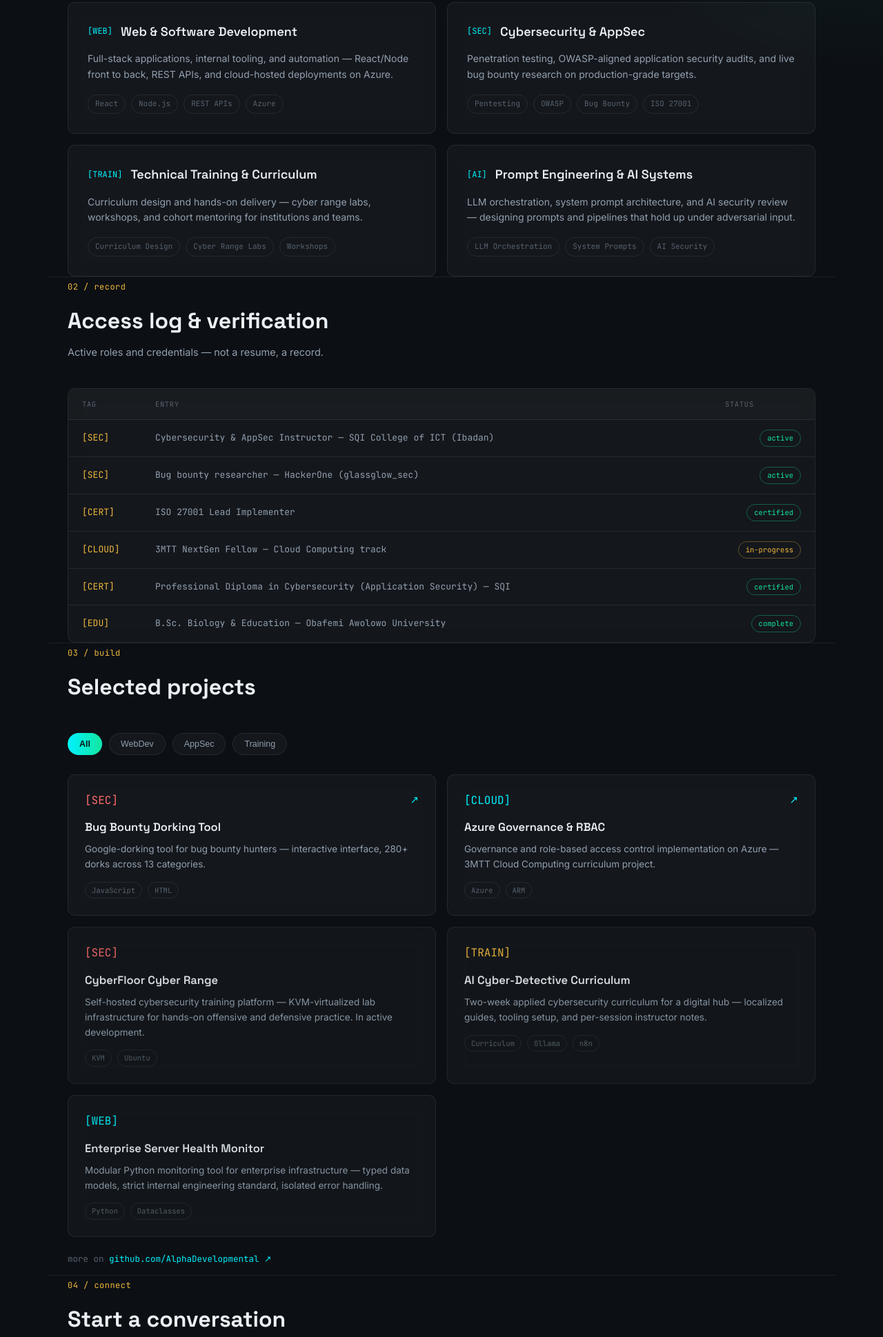
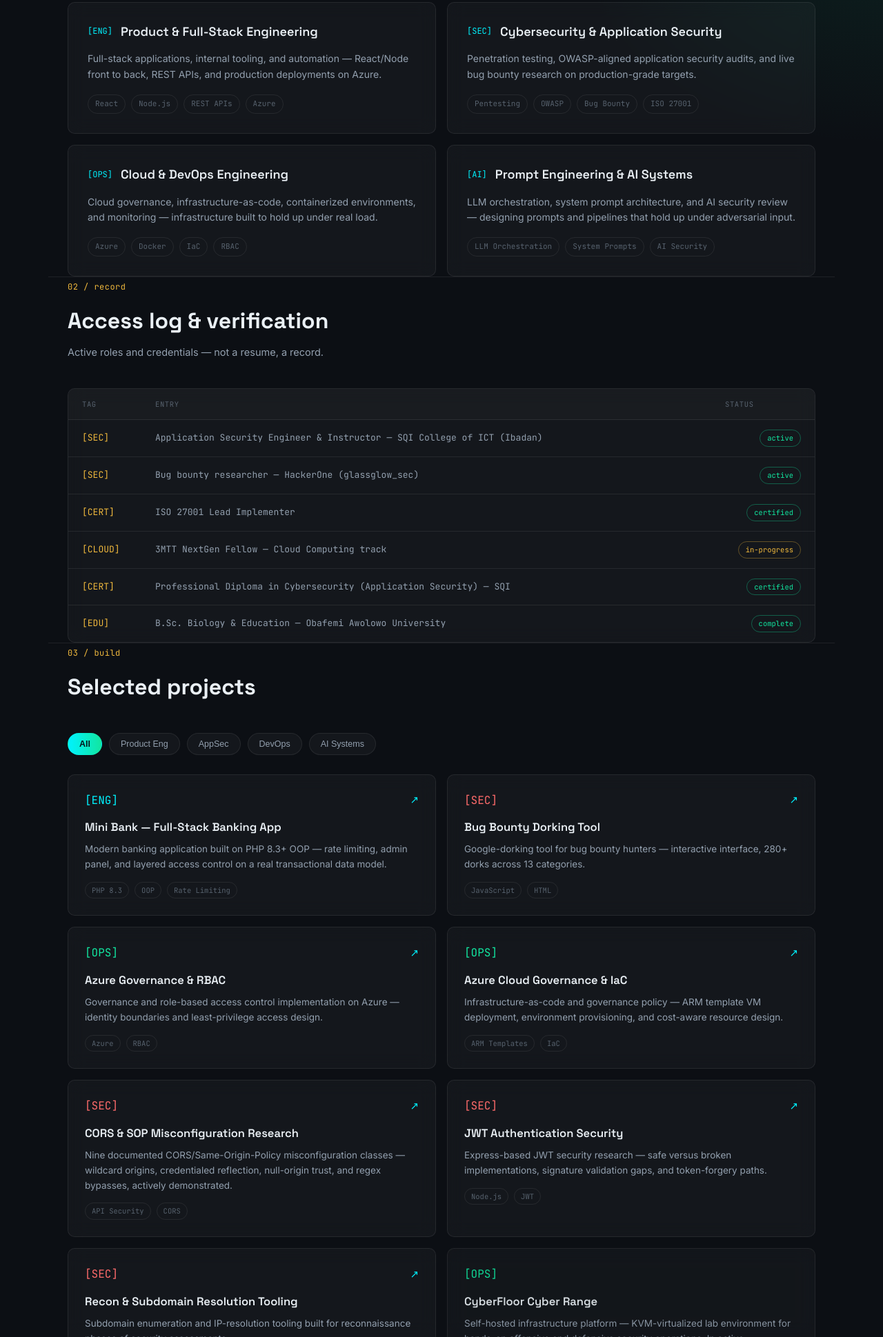
Before and after one commit to AlphaDevelopmental/AlphaDevelopmental.github.io, a plain HTML site: page index.html in a window 1280 px wide. Shown: the part 861-2800 px from the top of the page at 69% size. Drawn offline with Linux system fonts and the light colour scheme.

Commit message:
New changes to most files

```diff
--- a/index.html
+++ b/index.html
@@ -3,8 +3,8 @@
 <head>
 <meta charset="UTF-8">
 <meta name="viewport" content="width=device-width, initial-scale=1.0">
-<title>AlphaDevelopmental Technologies — Full-Stack Dev, AppSec &amp; AI Systems</title>
-<meta name="description" content="Full-Stack Development, Application Security, Cybersecurity Education, and Prompt Engineering — AlphaDevelopmental Technologies, Lagos.">
+<title>AlphaDevelopmental Technologies — Cybersecurity, DevOps &amp; Product Engineering</title>
+<meta name="description" content="Cybersecurity & DevOps Engineering, Application Security, and Product Engineering — AlphaDevelopmental Technologies, Lagos.">
 <link rel="preconnect" href="https://fonts.googleapis.com">
 <link rel="preconnect" href="https://fonts.gstatic.com" crossorigin>
 <link href="https://fonts.googleapis.com/css2?family=Space+Grotesk:wght@400;500;600;700&family=Inter:wght@400;500;600;700&family=JetBrains+Mono:wght@400;500;600&display=swap" rel="stylesheet">
@@ -58,13 +58,13 @@
         <span class="status-dot"></span> system.status &mdash; <span class="ok">operational</span> &middot; Lagos, NG
       </div>
       <h1 class="hero-title">
-        Four disciplines.<br>
-        <span class="accent-gradient">One operator.</span>
+        Secure systems.<br>
+        <span class="accent-gradient">Shipped fast.</span>
       </h1>
       <p class="hero-sub">
         I'm Taiwo Micheal Glass — trading as <strong>AlphaDevelopmental Technologies</strong>.
-        Full-stack development, application security, cybersecurity education, and prompt
-        engineering, run as one integrated practice.
+        Cybersecurity &amp; DevOps Engineer, Application Security Specialist, and Product
+        Engineer, building and hardening systems for production environments.
       </p>
       <div class="hero-actions">
         <a href="#contact" class="btn btn-primary">Start a project</a>
@@ -73,7 +73,7 @@
       <div class="hero-stats mono">
         <div class="stat"><span class="stat-num" data-count="4">0</span><span class="stat-label">Service modules</span></div>
         <div class="stat"><span class="stat-num" data-count="3">0</span><span class="stat-label">Certifications</span></div>
-        <div class="stat"><span class="stat-num" data-count="4">0</span><span class="stat-label">Shipped projects</span></div>
+        <div class="stat"><span class="stat-num" data-count="9">0</span><span class="stat-label">Shipped projects</span></div>
       </div>
     </div>
 
@@ -107,10 +107,10 @@
       <article class="module-card tilt-card" data-tag="webdev">
         <div class="card-spotlight"></div>
         <div class="module-head">
-          <span class="module-id mono">[WEB]</span>
-          <h3>Web &amp; Software Development</h3>
+          <span class="module-id mono">[ENG]</span>
+          <h3>Product &amp; Full-Stack Engineering</h3>
         </div>
-        <p>Full-stack applications, internal tooling, and automation — React/Node front to back, REST APIs, and cloud-hosted deployments on Azure.</p>
+        <p>Full-stack applications, internal tooling, and automation — React/Node front to back, REST APIs, and production deployments on Azure.</p>
         <ul class="module-tags mono">
           <li>React</li><li>Node.js</li><li>REST APIs</li><li>Azure</li>
         </ul>
@@ -120,7 +120,7 @@
         <div class="card-spotlight"></div>
         <div class="module-head">
           <span class="module-id mono">[SEC]</span>
-          <h3>Cybersecurity &amp; AppSec</h3>
+          <h3>Cybersecurity &amp; Application Security</h3>
         </div>
         <p>Penetration testing, OWASP-aligned application security audits, and live bug bounty research on production-grade targets.</p>
         <ul class="module-tags mono">
@@ -128,15 +128,15 @@
         </ul>
       </article>
 
-      <article class="module-card tilt-card" data-tag="training">
+      <article class="module-card tilt-card" data-tag="devops">
         <div class="card-spotlight"></div>
         <div class="module-head">
-          <span class="module-id mono">[TRAIN]</span>
-          <h3>Technical Training &amp; Curriculum</h3>
+          <span class="module-id mono">[OPS]</span>
+          <h3>Cloud &amp; DevOps Engineering</h3>
         </div>
-        <p>Curriculum design and hands-on delivery — cyber range labs, workshops, and cohort mentoring for institutions and teams.</p>
+        <p>Cloud governance, infrastructure-as-code, containerized environments, and monitoring — infrastructure built to hold up under real load.</p>
         <ul class="module-tags mono">
-          <li>Curriculum Design</li><li>Cyber Range Labs</li><li>Workshops</li>
+          <li>Azure</li><li>Docker</li><li>IaC</li><li>RBAC</li>
         </ul>
       </article>
 
@@ -169,7 +169,7 @@
       </div>
       <div class="log-row reveal">
         <span class="log-tag">[SEC]</span>
-        <span>Cybersecurity &amp; AppSec Instructor — SQI College of ICT (Ibadan)</span>
+        <span>Application Security Engineer &amp; Instructor — SQI College of ICT (Ibadan)</span>
         <span class="log-status ok">active</span>
       </div>
       <div class="log-row reveal">
@@ -209,12 +209,24 @@
 
     <div class="filter-bar mono" id="filterBar">
       <button class="filter-btn active" data-filter="all">All</button>
-      <button class="filter-btn" data-filter="webdev">WebDev</button>
+      <button class="filter-btn" data-filter="webdev">Product Eng</button>
       <button class="filter-btn" data-filter="appsec">AppSec</button>
-      <button class="filter-btn" data-filter="training">Training</button>
+      <button class="filter-btn" data-filter="devops">DevOps</button>
+      <button class="filter-btn" data-filter="ai">AI Systems</button>
     </div>
 
     <div class="project-grid" id="projectGrid">
+      <a class="project-card tilt-card" data-tag="webdev" href="https://github.com/AlphaDevelopmental/mini-bank" target="_blank" rel="noopener">
+        <div class="card-spotlight"></div>
+        <div class="project-top">
+          <span class="mono tag-webdev">[ENG]</span>
+          <span class="project-link-arrow">&#8599;</span>
+        </div>
+        <h3>Mini Bank — Full-Stack Banking App</h3>
+        <p>Modern banking application built on PHP 8.3+ OOP — rate limiting, admin panel, and layered access control on a real transactional data model.</p>
+        <div class="project-tags mono"><span>PHP 8.3</span><span>OOP</span><span>Rate Limiting</span></div>
+      </a>
+
       <a class="project-card tilt-card" data-tag="appsec" href="https://github.com/AlphaDevelopmental/bug-bounty-dorking-tool" target="_blank" rel="noopener">
         <div class="card-spotlight"></div>
         <div class="project-top">
@@ -226,41 +238,85 @@
         <div class="project-tags mono"><span>JavaScript</span><span>HTML</span></div>
       </a>
 
-      <a class="project-card tilt-card" data-tag="webdev" href="https://github.com/AlphaDevelopmental/azure-governance-rbac" target="_blank" rel="noopener">
+      <a class="project-card tilt-card" data-tag="devops" href="https://github.com/AlphaDevelopmental/azure-governance-rbac" target="_blank" rel="noopener">
         <div class="card-spotlight"></div>
         <div class="project-top">
-          <span class="mono tag-webdev">[CLOUD]</span>
+          <span class="mono tag-devops">[OPS]</span>
           <span class="project-link-arrow">&#8599;</span>
         </div>
         <h3>Azure Governance &amp; RBAC</h3>
-        <p>Governance and role-based access control implementation on Azure — 3MTT Cloud Computing curriculum project.</p>
-        <div class="project-tags mono"><span>Azure</span><span>ARM</span></div>
+        <p>Governance and role-based access control implementation on Azure — identity boundaries and least-privilege access design.</p>
+        <div class="project-tags mono"><span>Azure</span><span>RBAC</span></div>
       </a>
 
-      <div class="project-card tilt-card project-card--static" data-tag="appsec">
+      <a class="project-card tilt-card" data-tag="devops" href="https://github.com/AlphaDevelopmental/azure-cloud-governance" target="_blank" rel="noopener">
+        <div class="card-spotlight"></div>
+        <div class="project-top">
+          <span class="mono tag-devops">[OPS]</span>
+          <span class="project-link-arrow">&#8599;</span>
+        </div>
+        <h3>Azure Cloud Governance &amp; IaC</h3>
+        <p>Infrastructure-as-code and governance policy — ARM template VM deployment, environment provisioning, and cost-aware resource design.</p>
+        <div class="project-tags mono"><span>ARM Templates</span><span>IaC</span></div>
+      </a>
+
+      <a class="project-card tilt-card" data-tag="appsec" href="https://github.com/AlphaDevelopmental/CORS-SOP-lab" target="_blank" rel="noopener">
         <div class="card-spotlight"></div>
         <div class="project-top">
           <span class="mono tag-appsec">[SEC]</span>
+          <span class="project-link-arrow">&#8599;</span>
+        </div>
+        <h3>CORS &amp; SOP Misconfiguration Research</h3>
+        <p>Nine documented CORS/Same-Origin-Policy misconfiguration classes — wildcard origins, credentialed reflection, null-origin trust, and regex bypasses, actively demonstrated.</p>
+        <div class="project-tags mono"><span>API Security</span><span>CORS</span></div>
+      </a>
+
+      <a class="project-card tilt-card" data-tag="appsec" href="https://github.com/AlphaDevelopmental/JWT-security-lab" target="_blank" rel="noopener">
+        <div class="card-spotlight"></div>
+        <div class="project-top">
+          <span class="mono tag-appsec">[SEC]</span>
+          <span class="project-link-arrow">&#8599;</span>
+        </div>
+        <h3>JWT Authentication Security</h3>
+        <p>Express-based JWT security research — safe versus broken implementations, signature validation gaps, and token-forgery paths.</p>
+        <div class="project-tags mono"><span>Node.js</span><span>JWT</span></div>
+      </a>
+
+      <a class="project-card tilt-card" data-tag="appsec" href="https://github.com/AlphaDevelopmental/cyber_resolvers" target="_blank" rel="noopener">
+        <div class="card-spotlight"></div>
+        <div class="project-top">
+          <span class="mono tag-appsec">[SEC]</span>
+          <span class="project-link-arrow">&#8599;</span>
+        </div>
+        <h3>Recon &amp; Subdomain Resolution Tooling</h3>
+        <p>Subdomain enumeration and IP-resolution tooling built for reconnaissance phases of security assessments.</p>
+        <div class="project-tags mono"><span>Shell</span><span>Recon</span></div>
+      </a>
+
+      <div class="project-card tilt-card project-card--static" data-tag="devops">
+        <div class="card-spotlight"></div>
+        <div class="project-top">
+          <span class="mono tag-devops">[OPS]</span>
         </div>
         <h3>CyberFloor Cyber Range</h3>
-        <p>Self-hosted cybersecurity training platform — KVM-virtualized lab infrastructure for hands-on offensive and defensive practice. In active development.</p>
+        <p>Self-hosted infrastructure platform — KVM-virtualized lab environment for hands-on offensive and defensive security operations. In active development.</p>
         <div class="project-tags mono"><span>KVM</span><span>Ubuntu</span></div>
       </div>
 
-      <div class="project-card tilt-card project-card--static" data-tag="training">
+      <div class="project-card tilt-card project-card--static" data-tag="ai">
         <div class="card-spotlight"></div>
         <div class="project-top">
-          <span class="mono tag-training">[TRAIN]</span>
+          <span class="mono tag-ai">[AI]</span>
         </div>
         <h3>AI Cyber-Detective Curriculum</h3>
-        <p>Two-week applied cybersecurity curriculum for a digital hub — localized guides, tooling setup, and per-session instructor notes.</p>
-        <div class="project-tags mono"><span>Curriculum</span><span>Ollama</span><span>n8n</span></div>
+        <p>Applied AI + cybersecurity build-out — localized tooling setup and automated workflows using local LLMs and orchestration pipelines.</p>
+        <div class="project-tags mono"><span>Ollama</span><span>n8n</span></div>
       </div>
 
       <div class="project-card tilt-card project-card--static" data-tag="webdev">
         <div class="card-spotlight"></div>
         <div class="project-top">
-          <span class="mono tag-webdev">[WEB]</span>
+          <span class="mono tag-webdev">[ENG]</span>
         </div>
         <h3>Enterprise Server Health Monitor</h3>
         <p>Modular Python monitoring tool for enterprise infrastructure — typed data models, strict internal engineering standard, isolated error handling.</p>
@@ -278,7 +334,7 @@
     <div class="section-head">
       <span class="section-tag mono">04 / connect</span>
       <h2>Start a conversation</h2>
-      <p class="section-desc">Open to project work, security engagements, training partnerships, and AI systems consulting.</p>
+      <p class="section-desc">Open to product engineering roles, security engagements, DevOps contracts, and AI systems consulting.</p>
     </div>
 
     <div class="contact-grid">
--- a/script.js
+++ b/script.js
@@ -21,16 +21,17 @@ const prefersReducedMotion = window.matchMedia('(prefers-reduced-motion: reduce)
     },
     skills() {
       return [
-        '[WEB]   Web & Software Development',
-        '[SEC]   Cybersecurity & AppSec',
-        '[TRAIN] Technical Training & Curriculum',
+        '[ENG]   Product & Full-Stack Engineering',
+        '[SEC]   Cybersecurity & Application Security',
+        '[OPS]   Cloud & DevOps Engineering',
         '[AI]    Prompt Engineering & AI Systems',
       ];
     },
     whoami() {
       return [
-        'Taiwo Micheal Glass — trading as AlphaDevelopmental Technologies.',
-        'Based in Lagos, Nigeria. Engagements in Ibadan.',
+        'Taiwo Micheal Glass — Cybersecurity & DevOps Engineer, Application',
+        'Security Specialist, and Product Engineer. Trading as',
+        'AlphaDevelopmental Technologies. Based in Lagos, Nigeria.',
       ];
     },
     projects() {
@@ -93,9 +94,10 @@ const prefersReducedMotion = window.matchMedia('(prefers-reduced-motion: reduce)
     { label: 'Copy email address', hint: 'copy', run: copyEmail },
     { label: 'Open GitHub', hint: '↗ external', run: () => window.open('https://github.com/AlphaDevelopmental', '_blank', 'noopener') },
     { label: 'Open HackerOne profile', hint: '↗ external', run: () => window.open('https://hackerone.com/glassglow_sec', '_blank', 'noopener') },
-    { label: 'Filter projects: WebDev', hint: 'filter', run: () => { scrollTo('#projects'); applyFilter('webdev'); } },
+    { label: 'Filter projects: Product Eng', hint: 'filter', run: () => { scrollTo('#projects'); applyFilter('webdev'); } },
     { label: 'Filter projects: AppSec', hint: 'filter', run: () => { scrollTo('#projects'); applyFilter('appsec'); } },
-    { label: 'Filter projects: Training', hint: 'filter', run: () => { scrollTo('#projects'); applyFilter('training'); } },
+    { label: 'Filter projects: DevOps', hint: 'filter', run: () => { scrollTo('#projects'); applyFilter('devops'); } },
+    { label: 'Filter projects: AI Systems', hint: 'filter', run: () => { scrollTo('#projects'); applyFilter('ai'); } },
   ];
 
   let selected = 0;
--- a/style.css
+++ b/style.css
@@ -293,7 +293,8 @@ a.project-card:hover{border-color:var(--glass-border-hover);transform:translateY
 .project-top{display:flex;justify-content:space-between;align-items:center;margin-bottom:14px;position:relative;}
 .tag-webdev{color:var(--cyan);}
 .tag-appsec{color:var(--danger);}
-.tag-training{color:var(--amber);}
+.tag-devops{color:var(--emerald);}
+.tag-ai{color:var(--amber);}
 .project-link-arrow{color:var(--cyan);font-size:15px;}
 .project-card h3{font-family:var(--font-display);font-size:16.5px;margin:0 0 8px;font-weight:600;position:relative;}
 .project-card p{color:var(--text-dim);font-size:13.5px;margin:0 0 14px;position:relative;}
```
Also changed, not shown: 1 other file.
